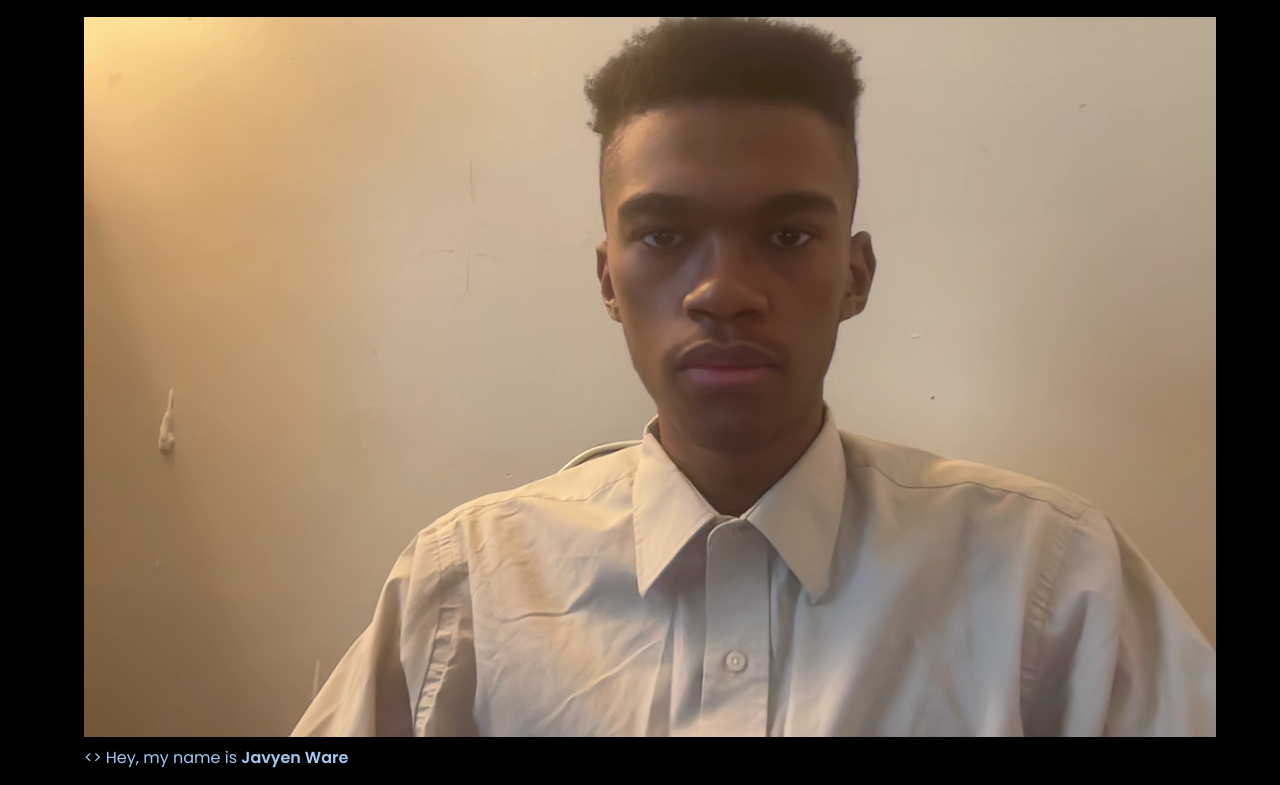
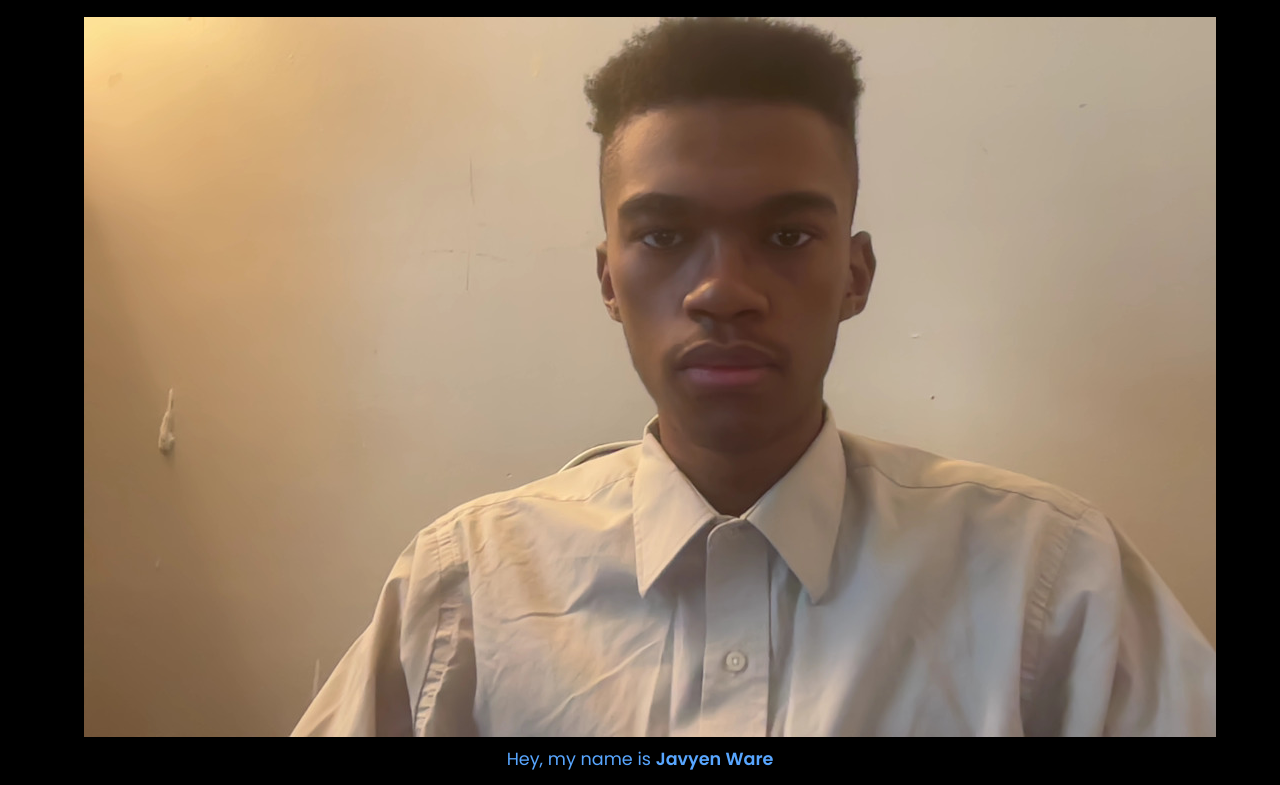
Before and after one commit to javyW/JavyenPortfolioWebsite, a plain HTML site: page index.html in a window 1280 px wide. Shown: the part 167-952 px from the top of the page. Drawn offline with Linux system fonts and the light colour scheme.

Commit message:
fix: changes to about section

```diff
--- a/index.html
+++ b/index.html
@@ -38,7 +38,7 @@
         <div class="container">
             <h2>About Me</h2>
             <img src="img/javyenwarepic.jpg" alt="Javyen Ware">
-            <> Hey, my name is <b>Javyen Ware</b></p> I am a recent Bootcamp graduate who is looking for a Junior Software Engineer role. I am mentorable and teachable and ready to work hard to contribute to any team.</p>
+            <p> Hey, my name is <b>Javyen Ware</b></p> I am a recent Bootcamp graduate who is looking for a Junior Software Engineer role. I am mentorable and teachable and ready to work hard to contribute to any team.</p>
         </div>
     </section>
 
```
